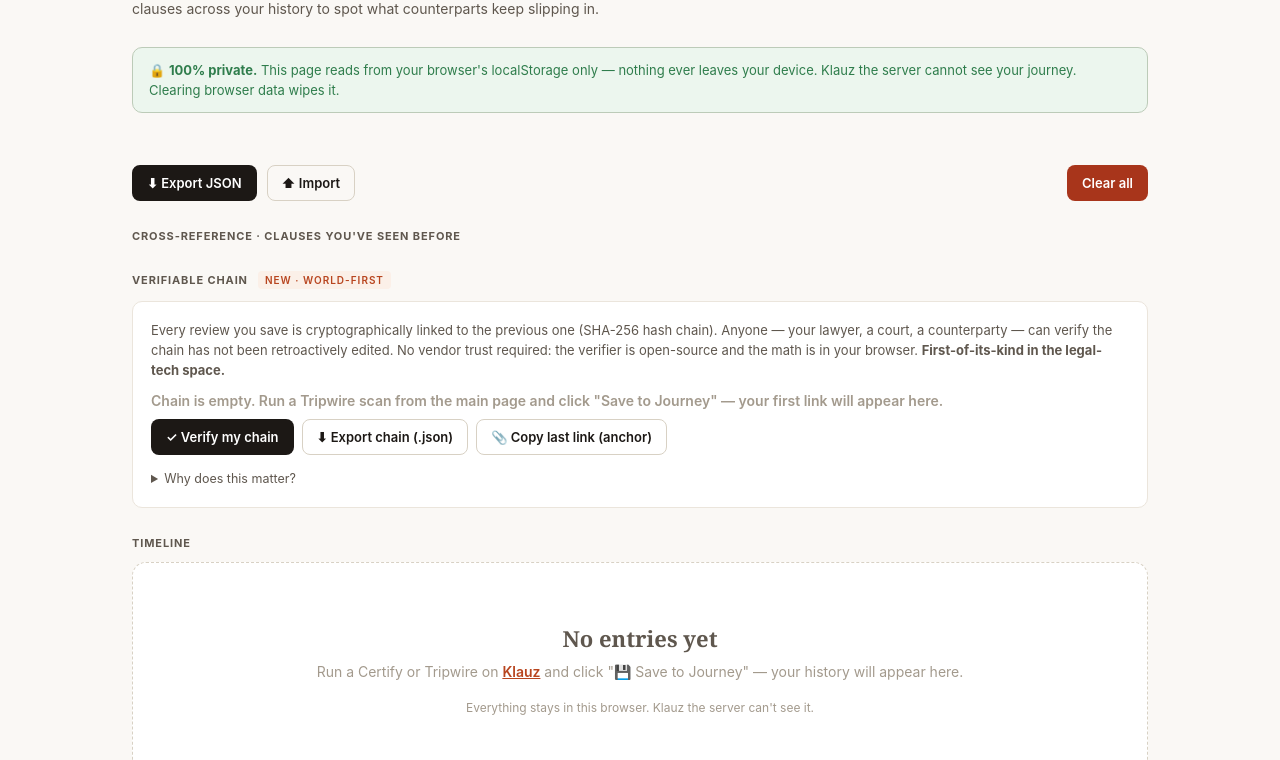
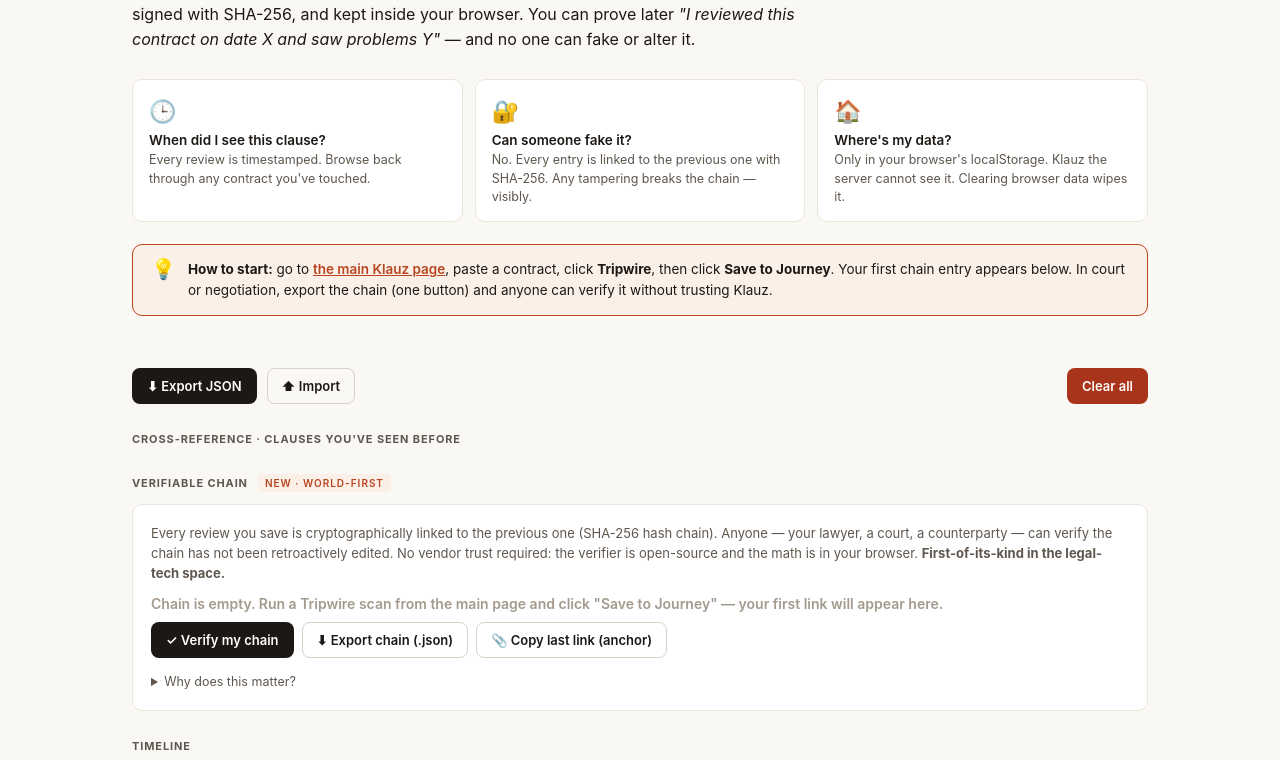
Before and after one commit to patsa2561-art/Klauz, a website: page public/journey.html in a window 1280 px wide. Shown: the part 182-942 px from the top of the page. Drawn offline with Linux system fonts and the light colour scheme.

Commit message:
docs: explain Journey + Chain in 10 seconds (homepage tooltip, hero card, README section)
User feedback: '/journey เอาไว้ทำไร' — feature shipped without telling
users what it actually does. Three fixes:

  • /journey page now opens with a 10-second explanation, three benefit
    cards (timestamped / tamper-proof / browser-only), and a 'How to
    start' callout pointing back to the main page. Replaces the bare
    'Your Klauz Journey' subtitle that left users guessing.
  • Homepage header link now reads 'Journey · proof of what you
    reviewed, tamper-proof' (TH: 'ไดอารี่ของฉัน · หลักฐานว่าตรวจอะไรไป
    แก้ย้อนไม่ได้') instead of just '📓 Journey'. Tooltip explains the
    full purpose on hover.
  • README: added Journey + Chain to the top nav strip, added the row
    to the tools table, and added a dedicated section explaining the
    cryptographic guarantees and the three ways to verify a chain.
    Also corrected the Tripwire row (16 → 43 patterns) and added the
    Templates row that was missing from the table.

```diff
--- a/public/journey.html
+++ b/public/journey.html
@@ -134,11 +134,38 @@
   <a href="/">← back to Klauz</a>
 </header>
 <main class="shell">
-  <h1>Your Klauz Journey</h1>
-  <p class="sub">A personal log of every contract you've reviewed — patterns, parties, drift over time. Cross-reference clauses across your history to spot what counterparts keep slipping in.</p>
+  <h1>Your Contract Review Notebook</h1>
+  <p class="sub" style="font-size:16px;color:var(--text);max-width:680px">
+    <b>What this is, in 10 seconds:</b> every contract you review with Klauz is saved here,
+    chain-signed with SHA-256, and kept inside your browser. You can prove later
+    <i>"I reviewed this contract on date X and saw problems Y"</i> — and no one can fake or alter it.
+  </p>
 
-  <div class="privacy-note">
-    🔒 <b>100% private.</b> This page reads from your browser's localStorage only — nothing ever leaves your device. Klauz the server cannot see your journey. Clearing browser data wipes it.
+  <div style="display:grid;grid-template-columns:repeat(auto-fit,minmax(220px,1fr));gap:12px;margin:18px 0 22px 0">
+    <div style="background:var(--surface);border:1px solid var(--border);border-radius:10px;padding:14px 16px">
+      <div style="font-size:22px;margin-bottom:4px">🕒</div>
+      <div style="font:600 13.5px var(--sans);margin-bottom:3px">When did I see this clause?</div>
+      <div style="color:var(--text-2);font-size:12.5px;line-height:1.5">Every review is timestamped. Browse back through any contract you've touched.</div>
+    </div>
+    <div style="background:var(--surface);border:1px solid var(--border);border-radius:10px;padding:14px 16px">
+      <div style="font-size:22px;margin-bottom:4px">🔐</div>
+      <div style="font:600 13.5px var(--sans);margin-bottom:3px">Can someone fake it?</div>
+      <div style="color:var(--text-2);font-size:12.5px;line-height:1.5">No. Every entry is linked to the previous one with SHA-256. Any tampering breaks the chain — visibly.</div>
+    </div>
+    <div style="background:var(--surface);border:1px solid var(--border);border-radius:10px;padding:14px 16px">
+      <div style="font-size:22px;margin-bottom:4px">🏠</div>
+      <div style="font:600 13.5px var(--sans);margin-bottom:3px">Where's my data?</div>
+      <div style="color:var(--text-2);font-size:12.5px;line-height:1.5">Only in your browser's localStorage. Klauz the server cannot see it. Clearing browser data wipes it.</div>
+    </div>
+  </div>
+
+  <div style="background:var(--accent-soft);border:1px solid var(--accent);border-radius:10px;padding:14px 18px;margin-bottom:24px;display:flex;gap:12px;align-items:flex-start">
+    <span style="font-size:20px;line-height:1">💡</span>
+    <div style="font-size:13.5px;line-height:1.55">
+      <b>How to start:</b> go to <a href="/" style="color:var(--accent);font-weight:600">the main Klauz page</a>,
+      paste a contract, click <b>Tripwire</b>, then click <b>Save to Journey</b>. Your first chain entry appears below.
+      In court or negotiation, export the chain (one button) and anyone can verify it without trusting Klauz.
+    </div>
   </div>
 
   <div class="stats" id="stats"></div>
```
Also changed, not shown: public/index.html (+3 -1 lines), README.md.
